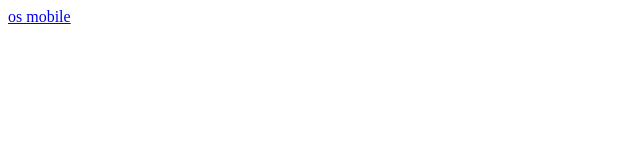
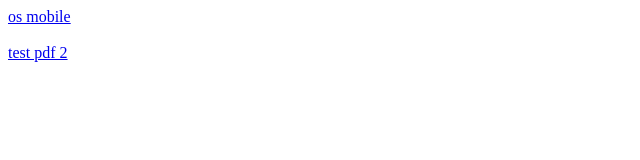
Before and after one commit to lduboeuf/lduboeuf.github.io, a website: page kikou.html in a window 1280 px wide. Shown: the full height of the page, 0-640 px from the left. Drawn offline with Linux system fonts and the light colour scheme.

Commit message:
Update kikou.html

```diff
--- a/kikou.html
+++ b/kikou.html
@@ -8,5 +8,8 @@
 
 <body>
   <a href="OS-mobiles-alternatifs.pdf">os mobile</a>
+  <br/>
+  <br/>
+  <a href="https://i6.cdscdn.com/imagesOK/notice/cogex-etagere-clipsable-metal-5-plateaux-3219510623433.pdf">test pdf 2</a>
 </body>
 </html>
```
